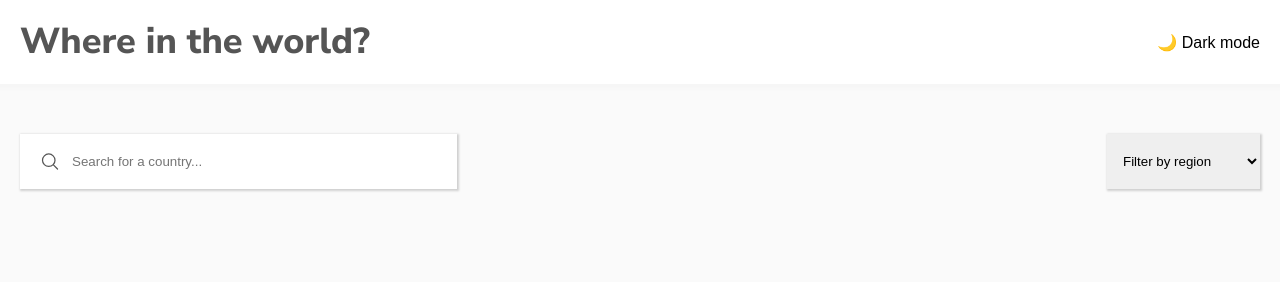
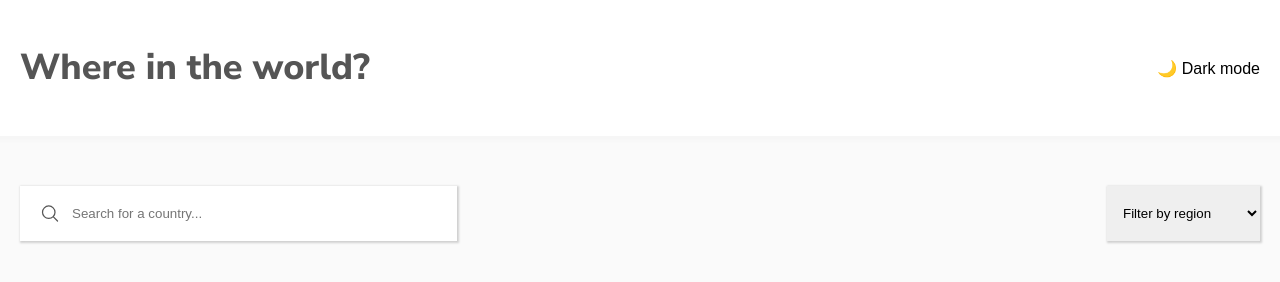
Before and after one commit to NikaPanchulidze/Countries_Web, a plain HTML site: page index.html in a window 1280 px wide. Drawn offline with Linux system fonts and the light colour scheme; no server answers.

Commit message:
Update index.html

```diff
--- a/index.html
+++ b/index.html
@@ -16,7 +16,7 @@
 </head>
 <body class="1">
   <header class="header 1">
-    <div class="container-header">
+    <div class="container-header container">
       <h1 class="heading-primary">Where in the world?</h1>
       <button class="mode-switch">🌙 Dark mode</button>
     </div>
```
